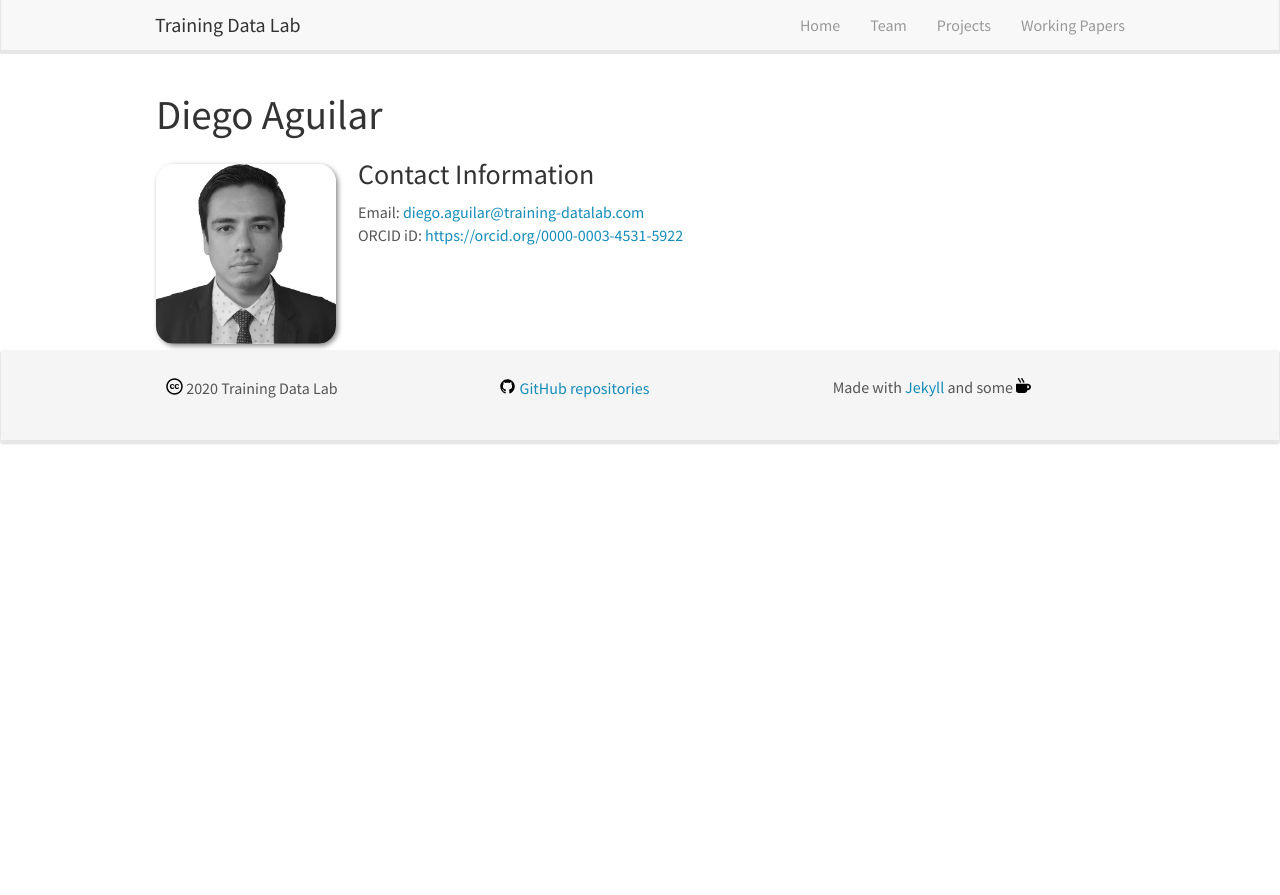
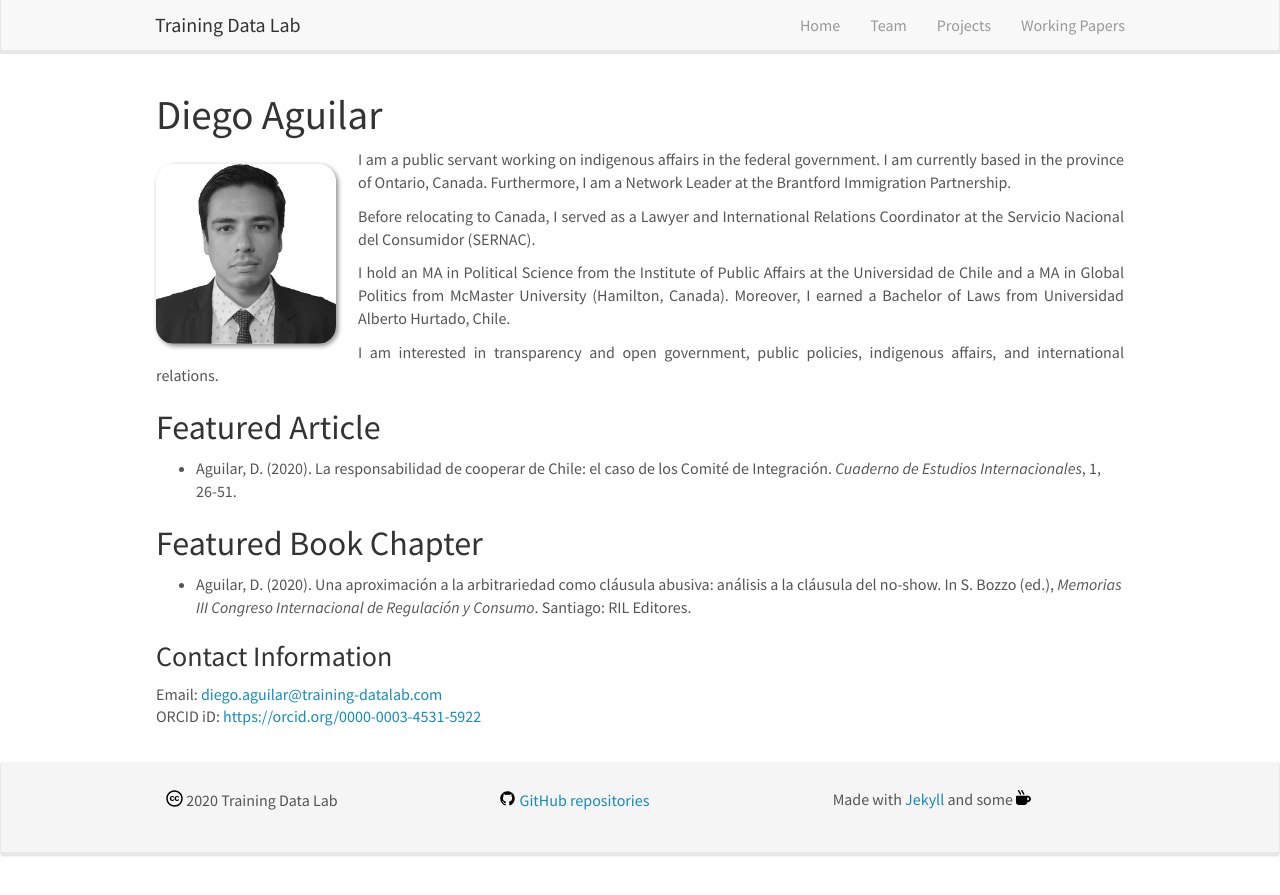
Before and after one commit to training-datalab/old-training-datalab.com, a Jekyll site: the page built from _pages/daguilar.md, in a window 1280 px wide. Shown: the top 895 px of the page. Built offline with Jekyll 4.4.1, drawn with Linux system fonts in a browser that asks for light colours; nearby versions of some CDN libraries.

Commit message:
Update daguilar.md
Co-Authored-By: Diego Aguilar <91673011+diegoaguilarv@users.noreply.github.com>

```diff
--- a/_pages/daguilar.md
+++ b/_pages/daguilar.md
@@ -10,6 +10,22 @@ permalink: /team/daguilar/
 
 <img src="https://training-datalab.com/images/team/daguilar.jpg" class="img-responsive" width="180px" style="float: left" />
 
+<p align=" justify">I am a public servant working on indigenous affairs in the federal government. I am currently based in the province of Ontario, Canada. Furthermore, I am a Network Leader at the Brantford Immigration Partnership.</p>
+
+<p align=" justify">Before relocating to Canada, I served as a Lawyer and International Relations Coordinator at the Servicio Nacional del Consumidor (SERNAC). </p>
+
+<p align=" justify">I hold an MA in Political Science from the Institute of Public Affairs at the Universidad de Chile and a MA in Global Politics from McMaster University (Hamilton, Canada). Moreover, I earned a Bachelor of Laws from Universidad Alberto Hurtado, Chile.</p>
+
+<p align=" justify">I am interested in transparency and open government, public policies, indigenous affairs, and international relations.</p>
+
+## Featured Article
+
+* Aguilar, D. (2020). La responsabilidad de cooperar de Chile: el caso de los Comité de Integración. *Cuaderno de Estudios Internacionales*, 1, 26-51.
+
+## Featured Book Chapter
+
+* Aguilar, D. (2020). Una aproximación a la arbitrariedad como cláusula abusiva: análisis a la cláusula del no-show. In S. Bozzo (ed.), *Memorias III Congreso Internacional de Regulación y Consumo*. Santiago: RIL Editores.
+
 ### Contact Information
 
 Email: <a href="mailto:diego.aguilar@training-datalab.com">diego.aguilar@training-datalab.com</a><br />
```
